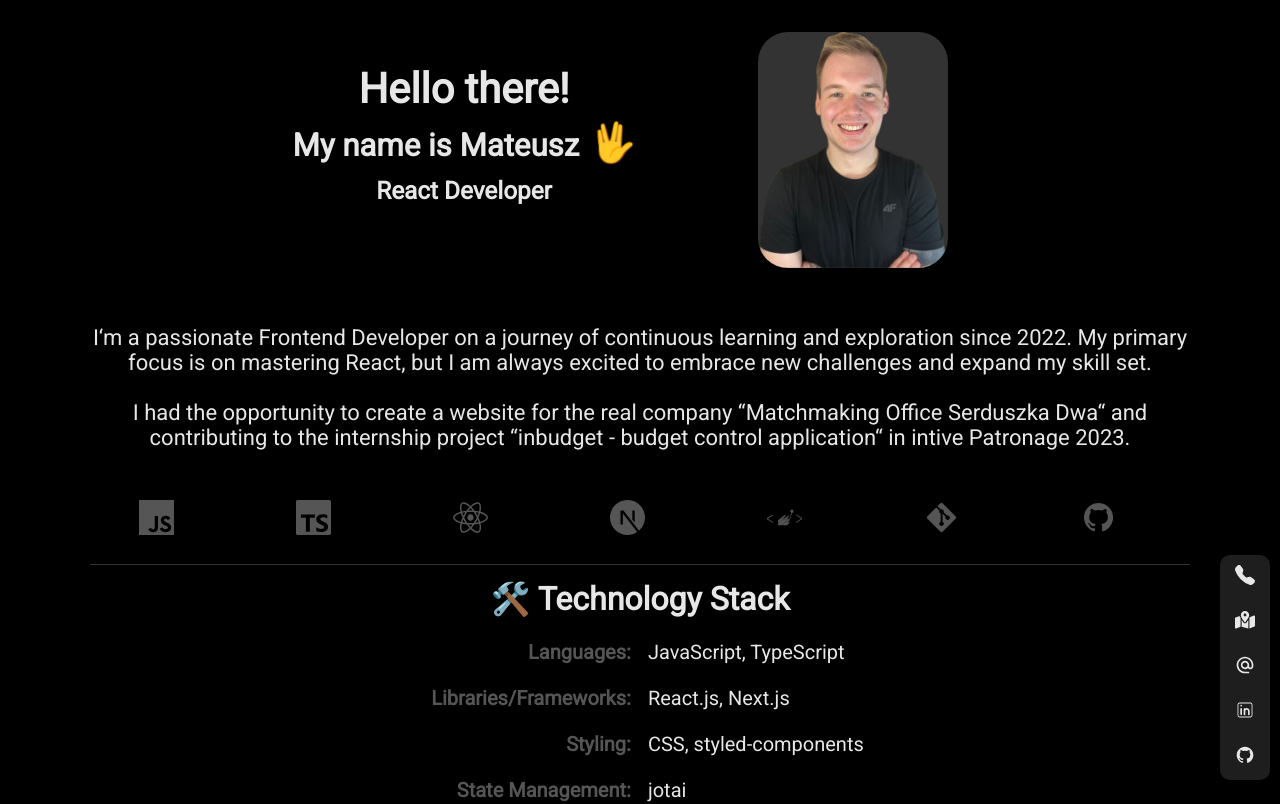
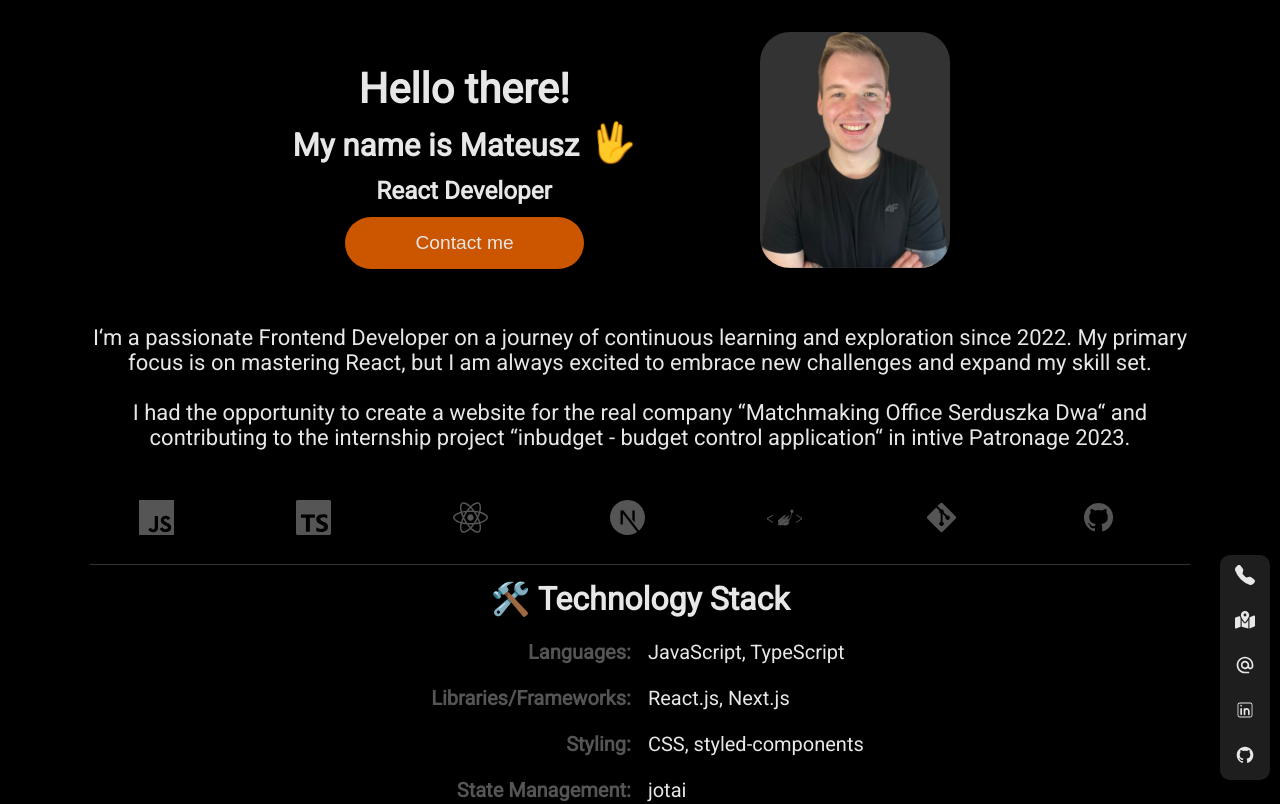
Before and after one commit to Vectari/vectari.github.io, a React (Vite) app: page / in a window 1280 px wide. Shown: the top 804 px of the page. Built offline with nearby package versions, Linux system fonts and the light colour scheme.

Commit message:
one button

```diff
--- a/src/components/Header.jsx
+++ b/src/components/Header.jsx
@@ -88,9 +88,8 @@ const StyledButton = styled.button`
     props.$secondary ? `${Theme.colors.accent2}` : `${Theme.colors.accent}`};
   font-size: 1.2rem;
   margin: 15px;
-  padding: 15px;
+  padding: 15px 70px;
   border-radius: 30px;
-  text-align: center;
   cursor: pointer;
 
   &:hover {
@@ -159,7 +158,7 @@ export function Header() {
           My name is Mateusz <StyledSpan>🖖</StyledSpan>
         </StyledH2>
         <StyledH3>React Developer</StyledH3>
-        {/* <StyledButton>Contact me</StyledButton> */}
+        <StyledButton>Contact me</StyledButton>
         {/* <StyledButton $secondary>Contact me</StyledButton> */}
       </TextWrapper>
       <ImgWrapper>
```
